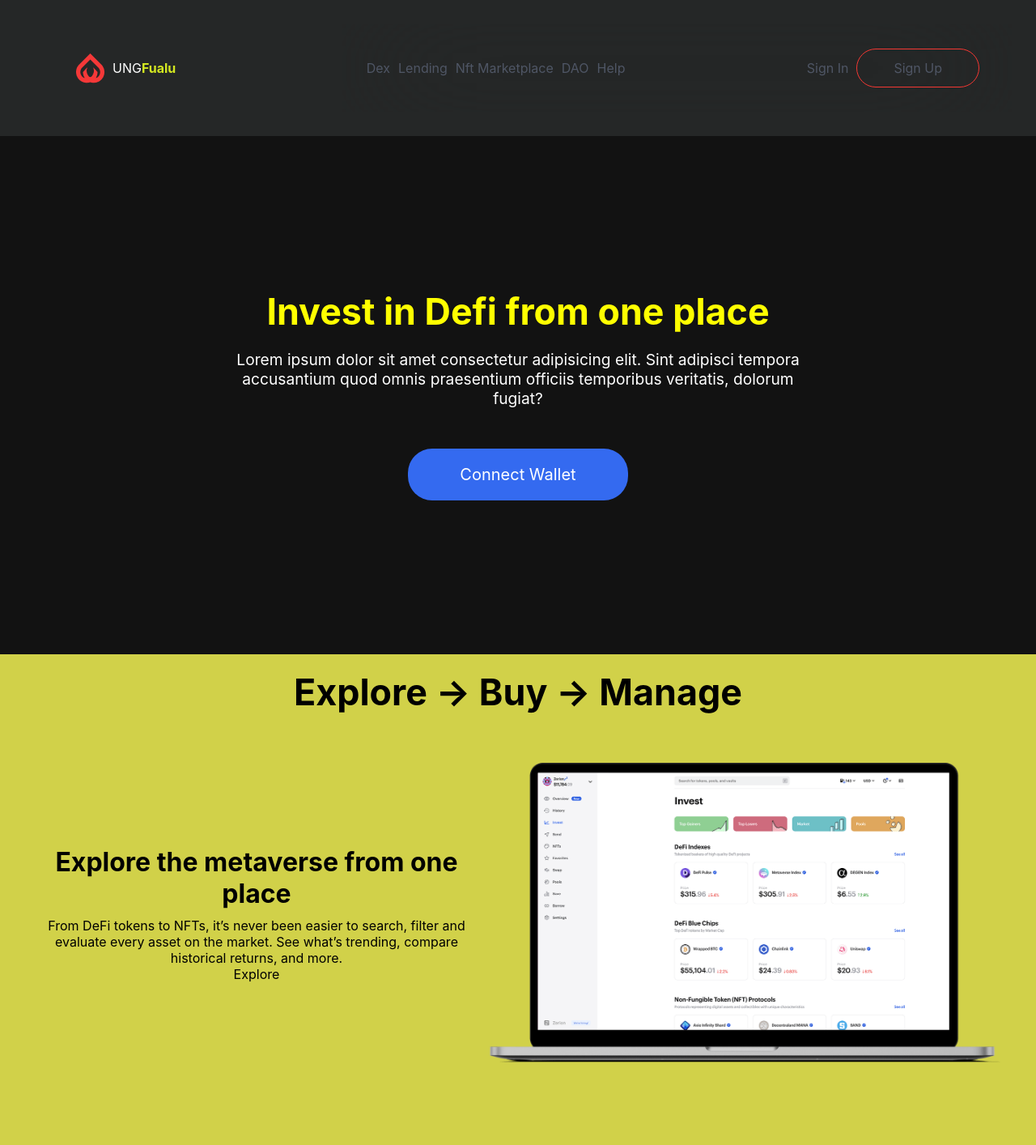
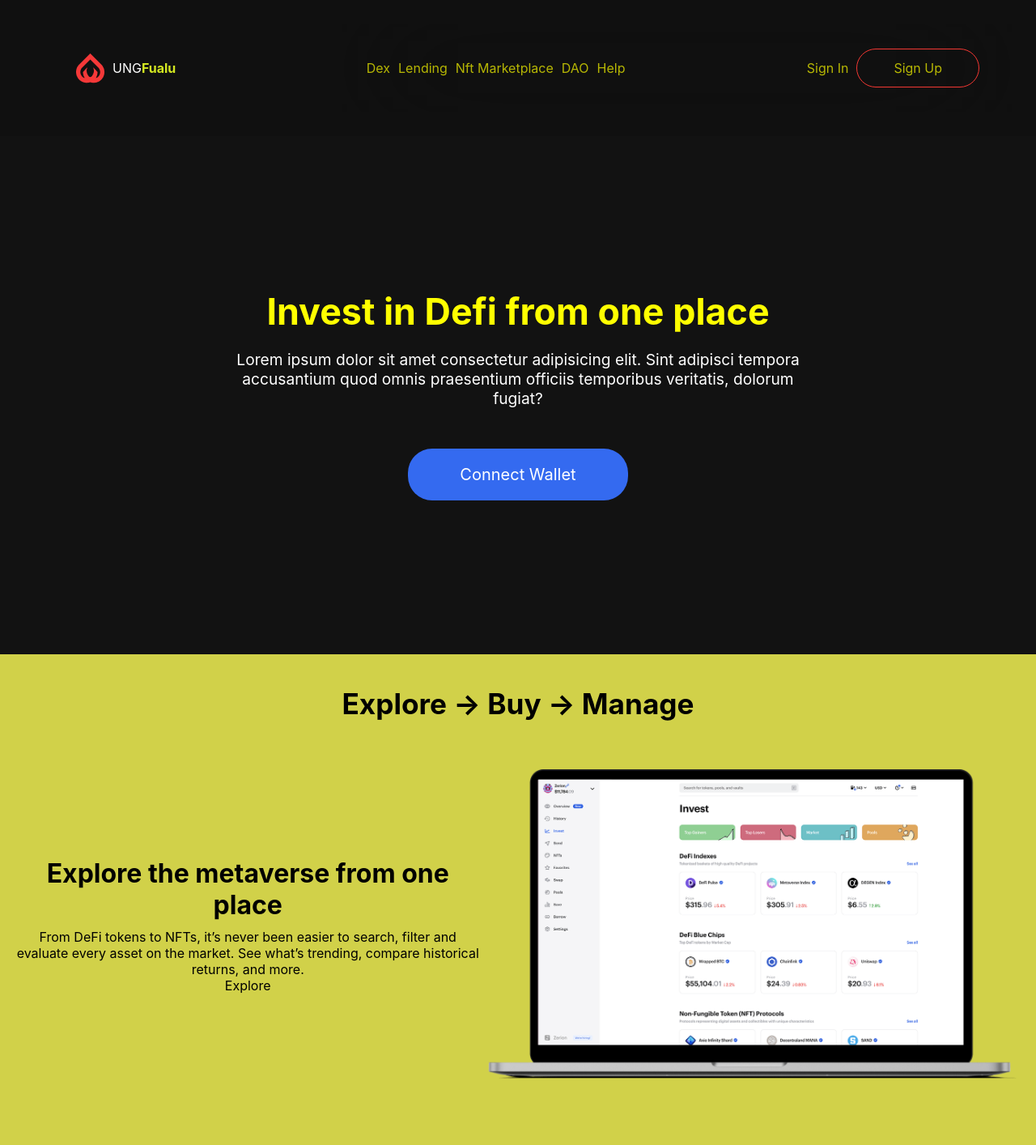
Before and after one commit to hemarle/nfts, a React (Create React App) app: page / in a window 1280 px wide. Shown: the top 1414 px of the page at 81% size. Built offline with nearby package versions, Linux system fonts and the light colour scheme.

Commit message:
about title mobile fix

```diff
--- a/src/About.css
+++ b/src/About.css
@@ -1,6 +1,6 @@
 .about {
   text-align: center;
-  padding: 20px;
+  padding: 40px 0px;
   background-color: var(--about-bg);
   color: black;
 }
@@ -11,10 +11,14 @@
 .about__Title {
   margin-bottom: 40px;
   color: black;
+  font-size: 1.8rem;
 }
 
 @media screen and (min-width: 768px) {
   .aboutCard:nth-of-type(even) {
     flex-direction: row;
   }
+  .about__Title {
+    font-size: 2.2rem;
+  }
 }
--- a/src/App.css
+++ b/src/App.css
@@ -2,9 +2,10 @@
   --blue: #346af0;
   --black: rgb(18, 18, 18);
   --yellow: rgba(255, 255, 0, 1);
-  /* --about-bg: rgba(10, 10, 10, 1);
-  --about-bg: rgb(73, 71, 71); */
   --about-bg: rgb(209, 209, 73);
+  --nav-bg: rgba(10, 10, 10, 0.3);
+  --nav-link: rgba(225, 225, 0, 0.8);
+  /* --download-bg: ; */
 }
 .app {
   background-color: var(--black);
--- a/src/Navigation.css
+++ b/src/Navigation.css
@@ -2,7 +2,7 @@
   display: flex;
   justify-content: space-between;
   padding: 30px;
-  background-color: rgba(50, 54, 54, 0.6);
+  background-color: var(--nav-bg);
 }
 
 .nav__Logo {
@@ -46,7 +46,7 @@ nav li {
   margin-top: 30px;
 }
 nav ul a {
-  color: #4f5665;
+  color: var(--nav-link);
 }
 .nav li a {
   font-size: 16px;
@@ -108,7 +108,7 @@ nav ul a {
     margin-top: 0px;
   }
   .nav li a {
-    color: #4f5665;
+    color: var(--nav-link);
   }
   .nav {
     /* justify-content: sp; */
--- a/src/Started.css
+++ b/src/Started.css
@@ -32,4 +32,8 @@
   background-color: var(--yellow);
   border: none;
   border-radius: 20px;
+  cursor: pointer;
 }
+.started__Form input[type="submit"]:hover {
+  box-shadow: 4px 4px 15px rgb(212, 212, 194), -6px -6px 15px rgb(219, 219, 188);
+}
--- a/src/Started.js
+++ b/src/Started.js
@@ -7,7 +7,7 @@ function Started() {
 
             <form action="" className="started__Form">
                 <input type="text" name="wallet_id" id="wallet_id"/>
-                <input type="submit" value="connect"/>
+                <input type="submit" value="Connect"/>
             </form>
         </div>
     );
--- a/src/index.css
+++ b/src/index.css
@@ -1,30 +1,33 @@
-*, *::after, *::before{
+*,
+*::after,
+*::before {
   margin: 0;
   padding: 0;
   box-sizing: border-box;
 }
-img{
+img {
   max-width: 100%;
 }
-a{
+a {
   color: inherit;
   text-decoration: none;
   cursor: pointer;
 }
-button{
+button {
   border: none;
   outline: none;
+  cursor: pointer;
 }
 body {
   margin: 0;
-  font-family: -apple-system, BlinkMacSystemFont, 'Segoe UI', 'Roboto', 'Oxygen',
-    'Ubuntu', 'Cantarell', 'Fira Sans', 'Droid Sans', 'Helvetica Neue',
+  font-family: -apple-system, BlinkMacSystemFont, "Segoe UI", "Roboto", "Oxygen",
+    "Ubuntu", "Cantarell", "Fira Sans", "Droid Sans", "Helvetica Neue",
     sans-serif;
   -webkit-font-smoothing: antialiased;
   -moz-osx-font-smoothing: grayscale;
 }
 
 code {
-  font-family: source-code-pro, Menlo, Monaco, Consolas, 'Courier New',
+  font-family: source-code-pro, Menlo, Monaco, Consolas, "Courier New",
     monospace;
 }
```
